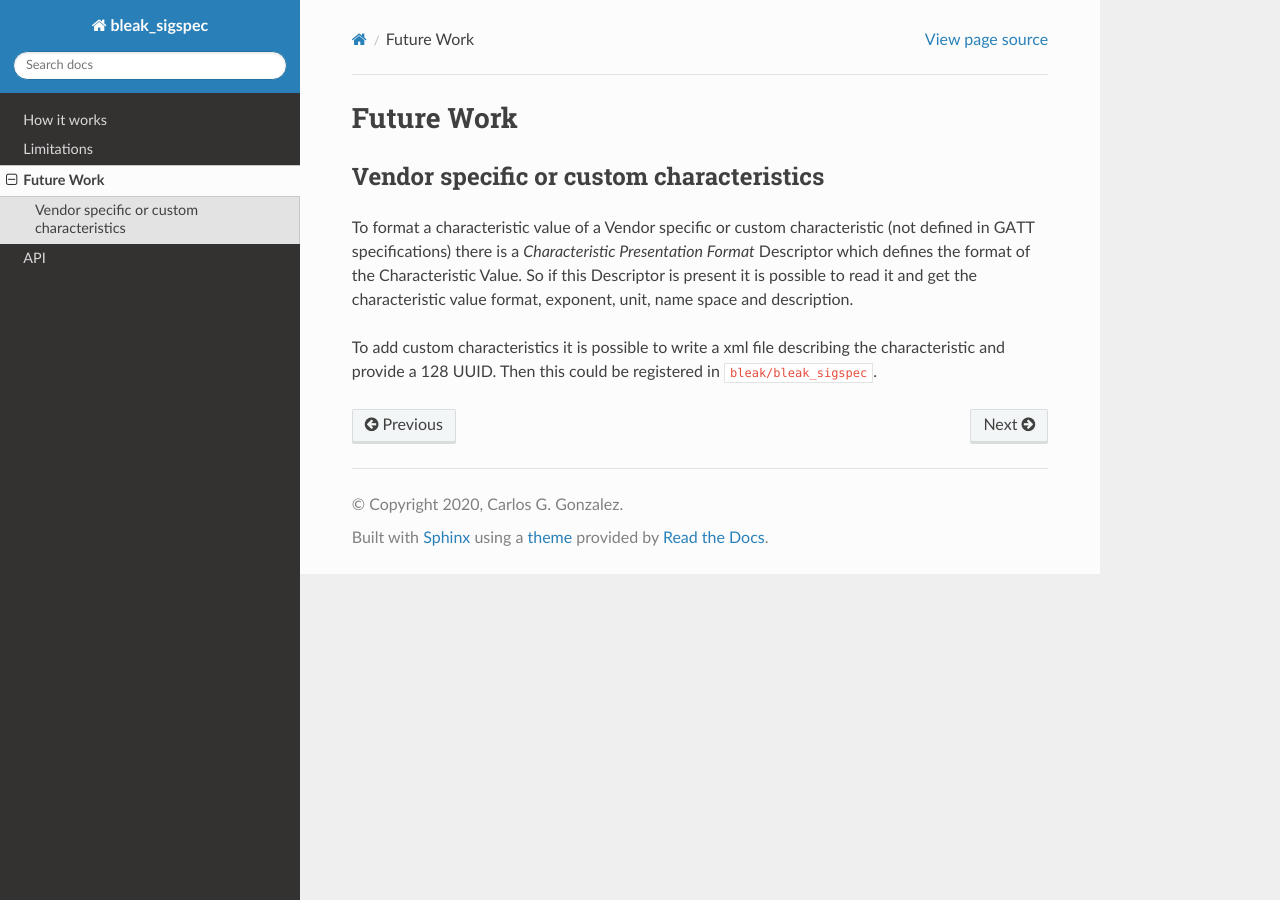
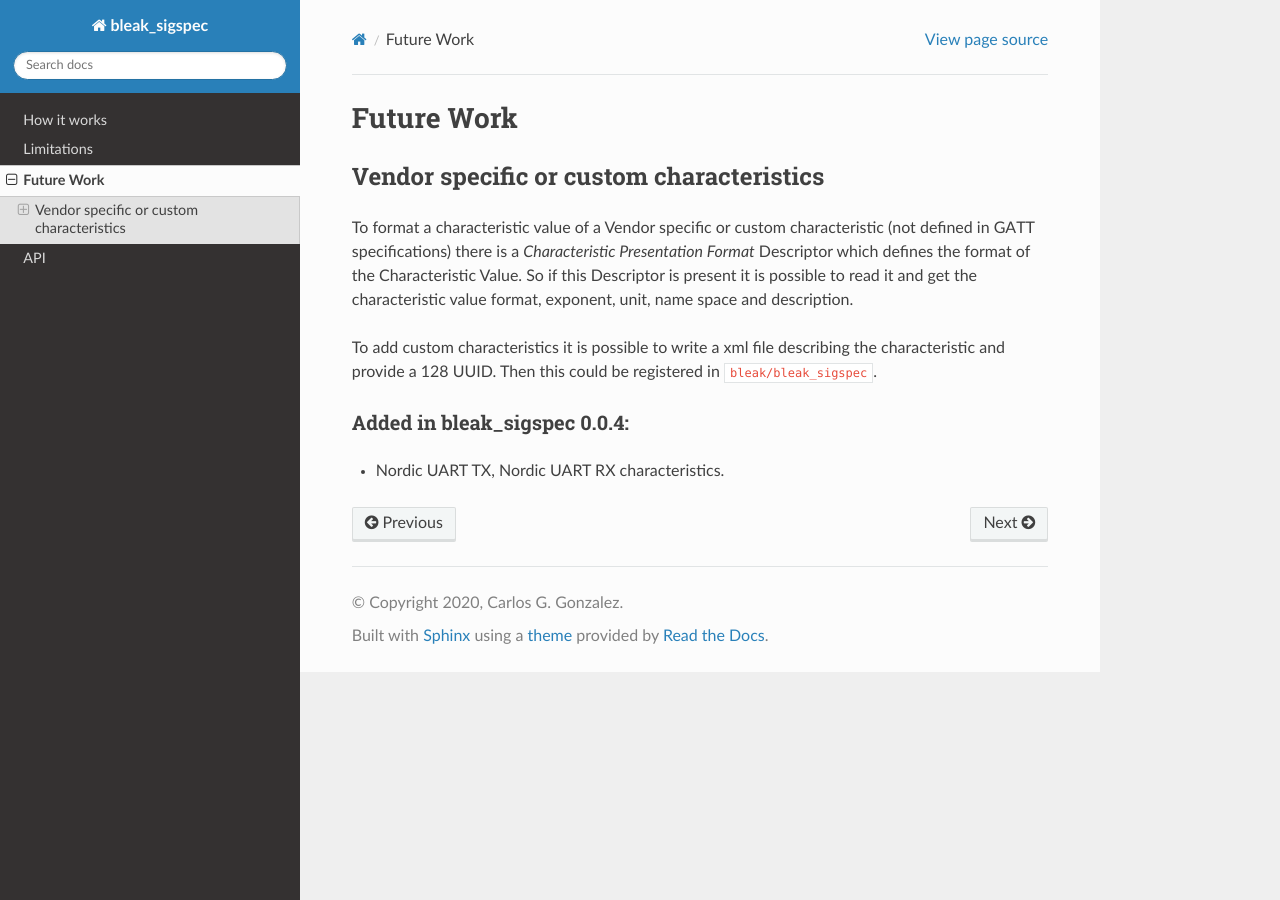
Before and after one commit to Carglglz/bleak_sigspec, a Sphinx documentation site: the page built from docs/source/futurework.rst, in a window 1280 px wide. Built offline with Sphinx 7.4.7 and the Read the Docs theme 2.0.0, drawn with Linux system fonts in a browser that asks for light colours.

Commit message:
version 0.0.4 release

```diff
--- a/docs/source/futurework.rst
+++ b/docs/source/futurework.rst
@@ -14,3 +14,8 @@ characteristic value  format, exponent, unit, name space and description.
 To add custom characteristics it is possible to write a xml file describing
 the characteristic and provide a 128 UUID. Then this could be registered
 in ``bleak/bleak_sigspec``.
+
+
+Added in bleak_sigspec 0.0.4:
+^^^^^^^^^^^^^^^^^^^^^^^^^^^^^
+- Nordic UART TX, Nordic UART RX characteristics.
--- a/setup.py
+++ b/setup.py
@@ -7,7 +7,7 @@ def readme():
 
 
 setup(name='bleak_sigspec',
-      version='0.0.3',
+      version='0.0.4',
       description='Bleak SIG Bluetooth Low Energy Characteristics Specification Formatter',
       long_description=readme(),
       long_description_content_type='text/markdown',
```
Also changed, not shown: changelog.md (+4 -2 lines).
